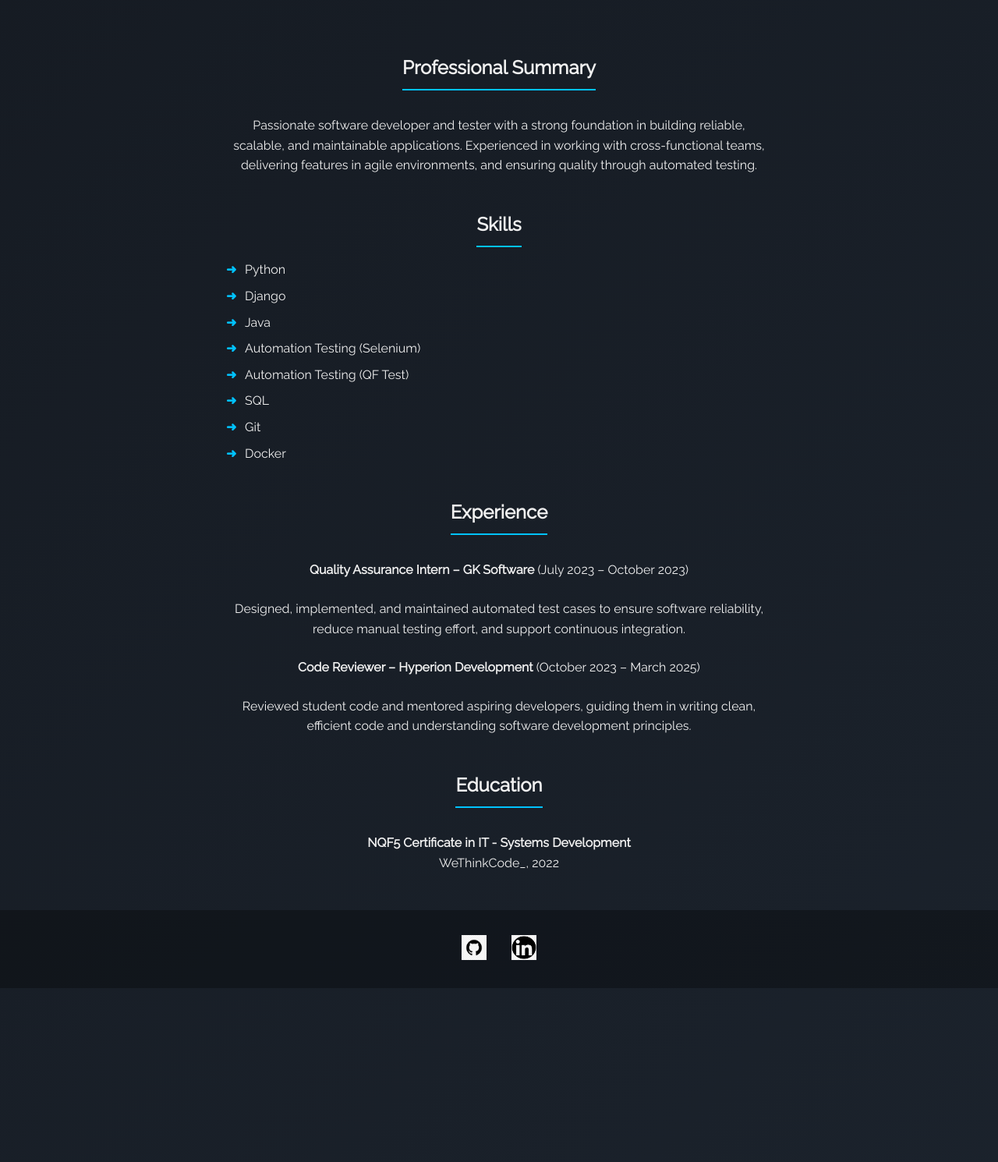
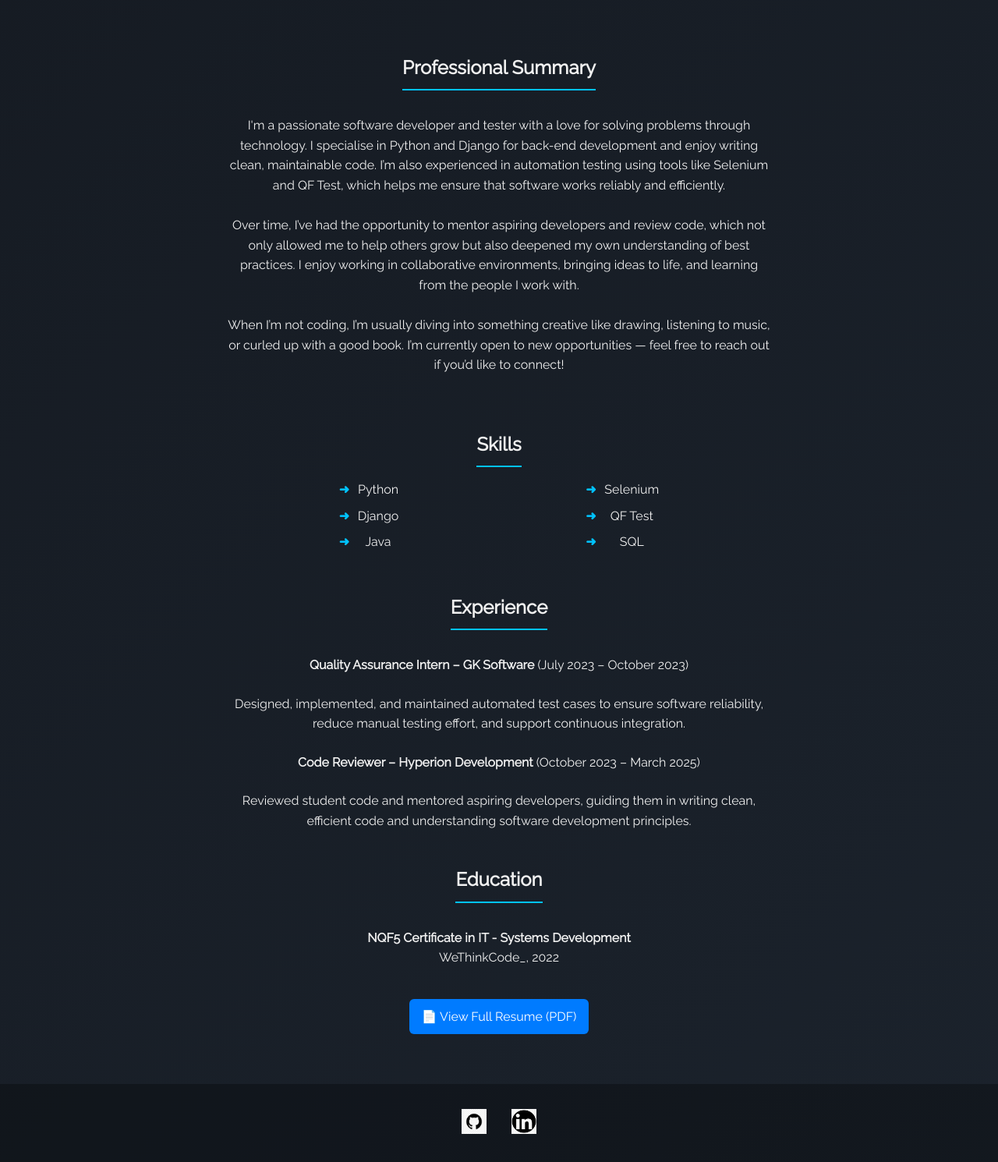
Before and after one commit to KwaneleMyeza/personal-website, a Django app: page /resume/ in a window 1280 px wide. Shown: the part 92-1582 px from the top of the page at 78% size. Run offline with Django 5.2, Linux system fonts and the light colour scheme.

```diff
--- a/personal/personal/static/css/style.css
+++ b/personal/personal/static/css/style.css
@@ -141,14 +141,37 @@
     margin-top: 1.5rem;
   }
 
+  .resume-download {
+    display: inline-block;
+    margin: 1rem 0;
+    padding: 0.6rem 1rem;
+    background-color: #007bff;
+    color: white;
+    border-radius: 6px;
+    text-decoration: none;
+    transition: background-color 0.3s;
+  }
+
+  .resume-download:hover {
+    background-color: #0056b3;
+  }
+
+
   /* Skills list with centered arrows */
   .skills-list {
+    display: flex;
+    gap: 15rem; /* space between columns */
+    justify-content: center;
+    flex-wrap: wrap;
+    margin-bottom: 1.5rem;
+  }
+
+  .skills-list ul {
     list-style: none;
-    padding: 0;
-    margin: 0 auto;
-    display: block; /* Shrink to fit content for centering */
-    text-align: left;
+    padding-left: 0;
+    margin: 0;
   }
+
   .skills-list li {
     position: relative;
     padding-left: 1.5rem;
--- a/personal/portfolio/templates/portfolio/resume.html
+++ b/personal/portfolio/templates/portfolio/resume.html
@@ -1,4 +1,5 @@
 {% extends "base.html" %}
+{% load static %}
 
 {% block page_content %}
     <div class="resume-content">
@@ -8,22 +9,32 @@
         <div class="resume-section">
             <h2>Professional Summary</h2>
             <p>
-                Passionate software developer and tester with a strong foundation in building reliable, scalable, and maintainable applications.
-                Experienced in working with cross-functional teams, delivering features in agile environments, and ensuring quality through automated testing.
+                I'm a passionate software developer and tester with a love for solving problems through technology.
+                I specialise in Python and Django for back-end development and enjoy writing clean, maintainable code.
+                I’m also experienced in automation testing using tools like Selenium and QF Test,
+                which helps me ensure that software works reliably and efficiently.<br/><br/>
+
+                Over time, I’ve had the opportunity to mentor aspiring developers and review code,
+                which not only allowed me to help others grow but also deepened my own understanding of best practices.
+                I enjoy working in collaborative environments, bringing ideas to life, and learning from the people I work with.<br/><br/>
+
+                When I’m not coding, I’m usually diving into something creative like drawing, listening to music, or curled up with a good book. I’m currently open to new opportunities —
+                feel free to reach out if you’d like to connect!<br/><br/>
             </p>
 
             <h2>Skills</h2>
-            <ul class="skills-list">
-              <li>Python</li>
-              <li>Django</li>
-              <li>Java</li>
-              <li>Automation Testing (Selenium)</li>
-              <li>Automation Testing (QF Test)</li>
-              <li>SQL</li>
-              <li>Git</li>
-              <li>Docker</li>
-            </ul>
-
+            <div class="skills-list">
+                <ul>
+                    <li>Python</li>
+                    <li>Django</li>
+                    <li>Java</li>
+                </ul>
+                <ul>
+                    <li>Selenium</li>
+                    <li>QF Test</li>
+                    <li>SQL</li>
+                </ul>
+            </div>
 
             <h2>Experience</h2>
             <p><strong>Quality Assurance Intern – GK Software</strong> (July 2023 – October 2023)</p>
@@ -39,6 +50,13 @@
             <h2>Education</h2>
             <p><strong>NQF5 Certificate in IT - Systems Development</strong><br>
             WeThinkCode_, 2022</p>
+
+            <p>
+                <a href="{% static 'resume/kay_new_resume.pdf' %}" target="_blank" class="resume-download">
+                  📄 View Full Resume (PDF)
+                </a>
+              </p>
+
         </div>
     </div>
 {% endblock page_content %}
--- /dev/null
+++ b/personal/runtime.txt
@@ -0,0 +1 @@
+Python 3.10.12
--- a/personal/templates/home/home.html
+++ b/personal/templates/home/home.html
@@ -9,7 +9,7 @@
             <p class="greeting">Hi, my name is</p>
             <h1 class="name">Kwanele Myeza</h1>
             <p class="role">Software Developer & Tester</p>
-            <p class="description">From writing clean, maintainable code to designing test strategies that catch bugs early, I take pride in delivering software that's both functional and dependable.</p>
+            <p class="description">I’m passionate about building software that solves real-world problems and makes life easier. Whether it's automating repetitive tasks or creating tools that enhance user experience, I love seeing code come to life.</p>
         </div>
     </div>
 
```
Also changed, not shown: 2 other files.
